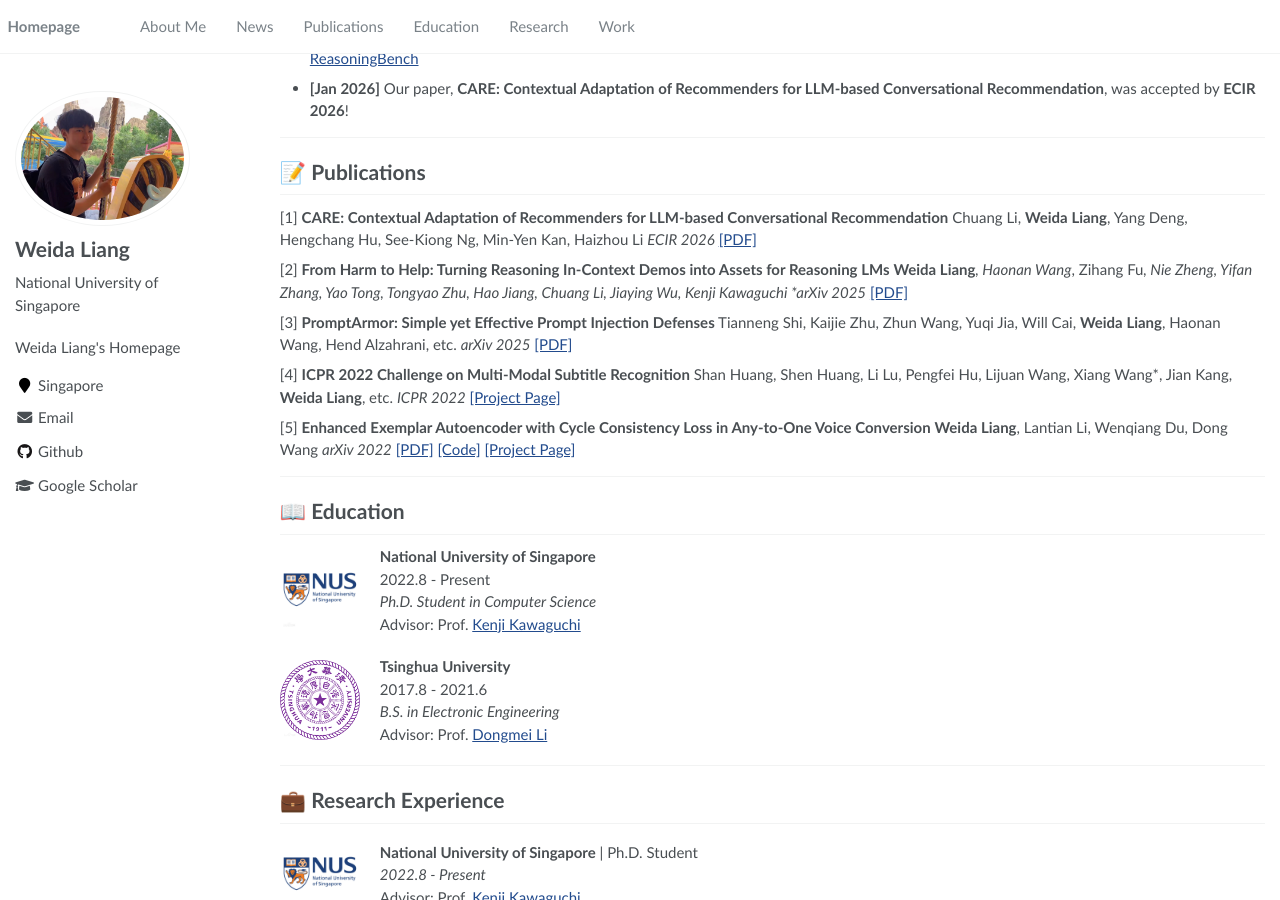
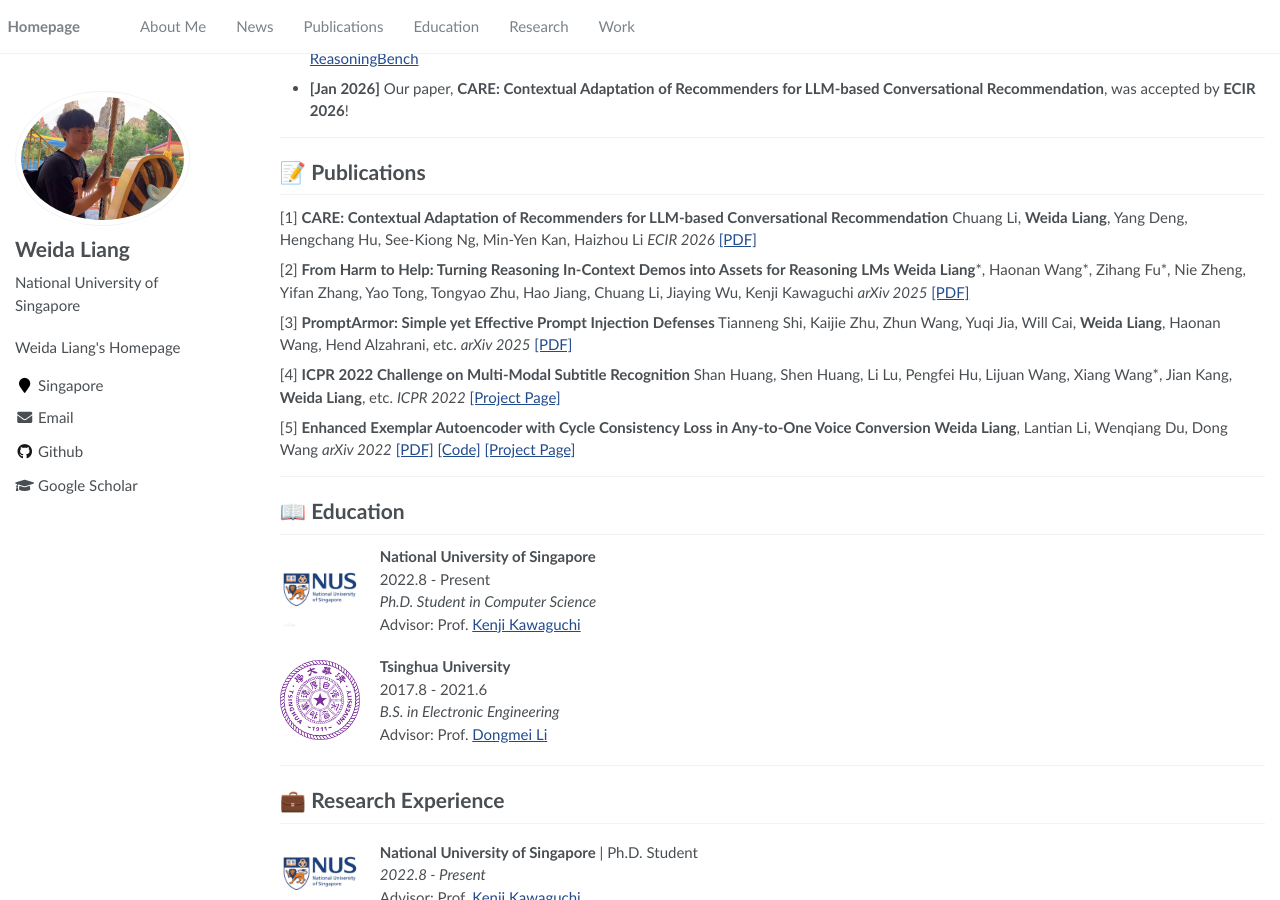
Before and after one commit to lwd17/lwd17.github.io, a Jekyll site: the page built from _pages/about.md, in a window 1280 px wide and 900 px high, scrolled down 376 px. Built offline with Jekyll 4.4.1, drawn with Linux system fonts in a browser that asks for light colours.

```diff
--- a/_pages/about.md
+++ b/_pages/about.md
@@ -32,7 +32,7 @@ Chuang Li, **Weida Liang**, Yang Deng, Hengchang Hu, See-Kiong Ng, Min-Yen Kan,
 [[PDF]](https://arxiv.org/pdf/2508.13889)
 
 [2] **From Harm to Help: Turning Reasoning In-Context Demos into Assets for Reasoning LMs**
-**Weida Liang***, Haonan Wang*, Zihang Fu*, Nie Zheng, Yifan Zhang, Yao Tong, Tongyao Zhu, Hao Jiang, Chuang Li, Jiaying Wu, Kenji Kawaguchi
+**Weida Liang**\*, Haonan Wang\*, Zihang Fu\*, Nie Zheng, Yifan Zhang, Yao Tong, Tongyao Zhu, Hao Jiang, Chuang Li, Jiaying Wu, Kenji Kawaguchi
 *arXiv 2025*
 [[PDF]](https://arxiv.org/pdf/2509.23196)
 
```
